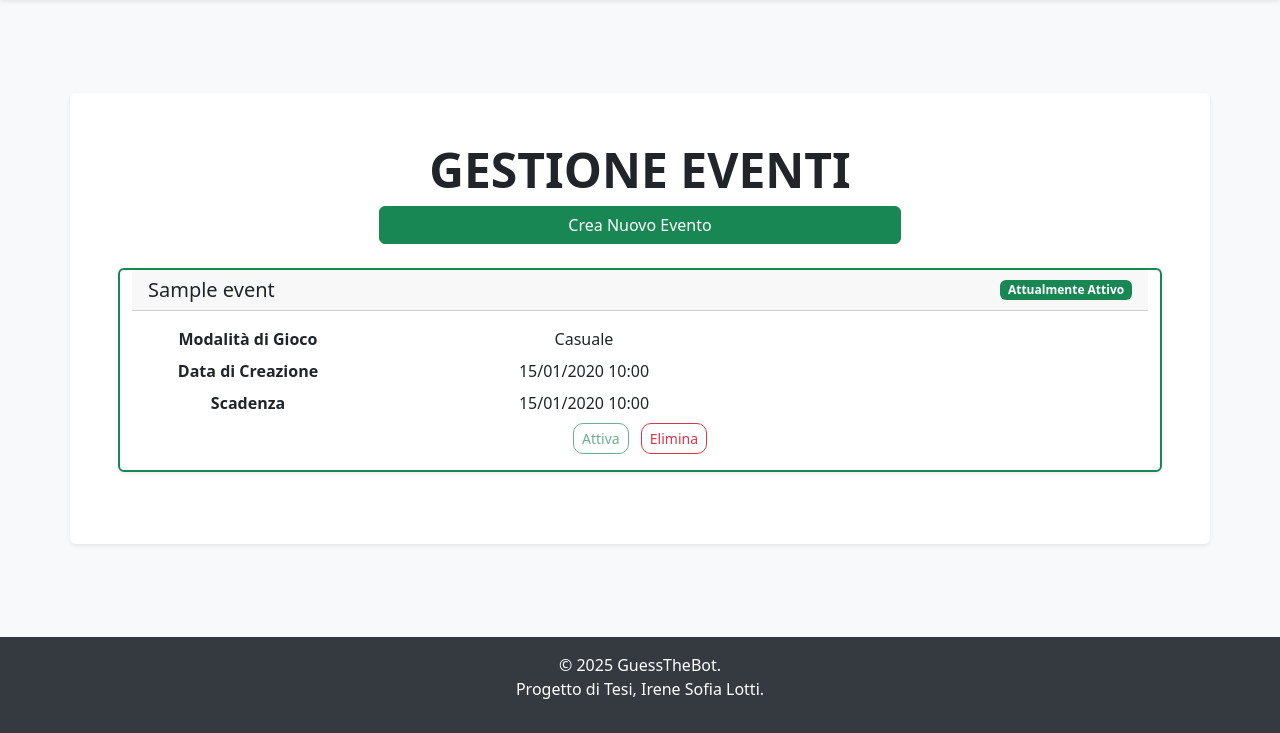
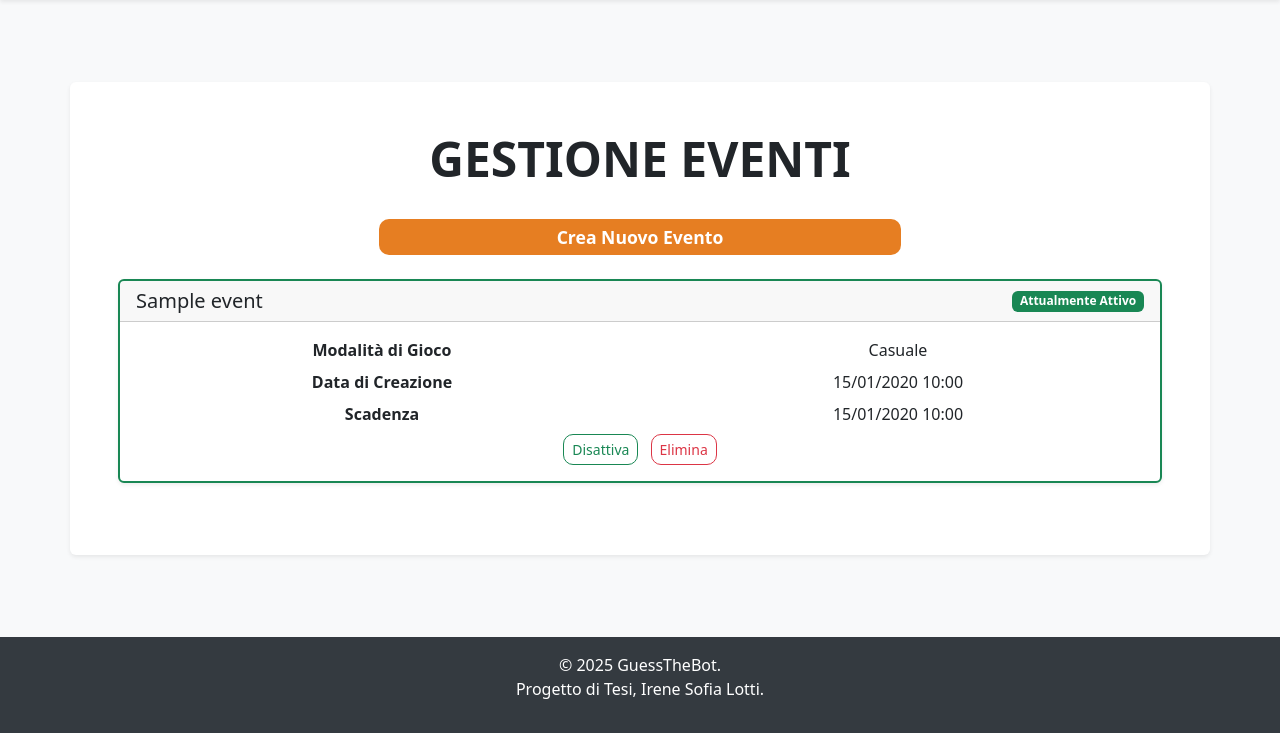
Before and after one commit to sofialottii/GuessTheBot, a PHP site: page /php/adminEvents.php in a window 1280 px wide. Shown: the part 67-800 px from the top of the page. Run offline with PHP 8.4, Linux system fonts and the light colour scheme; tables that the repository leaves empty hold one stand-in row (values such as "Sample post").

Commit message:
Updated adminEvents.php and graphic

```diff
--- a/db/database.php
+++ b/db/database.php
@@ -233,7 +233,7 @@ class DatabaseHelper{
     }
 
     public function deactivateAllEvents(){
-        $stmt = $this->db->prepare("UPDATE game_events SET IsActive = FALSE");
+        $stmt = $this->db->prepare("UPDATE game_events SET IsActive = FALSE WHERE IsActive = TRUE");
         $stmt->execute();
     }
 
--- a/php/adminEvents.php
+++ b/php/adminEvents.php
@@ -17,6 +17,12 @@ if($_SERVER["REQUEST_METHOD"] == "POST"){
         header("Location: adminEvents.php");
         exit;
     }
+
+    if(isset($_POST["deactivateEvent"])){
+        $dbh->deactivateallEvents();
+        header("Location: adminEvents.php");
+        exit;
+    }
 }
 
 $templateParams["events"] = $dbh->getAllEvents();
--- a/template/base.php
+++ b/template/base.php
@@ -88,16 +88,10 @@
 
 da sistemare:
 
--in Eventi, creare bottone per disattivare la sessione attiva
-
 -in dettaglioEvento, sistemare completamente
 -in dettaglioEvento, quando nelle statistiche si toccherà su un'immagine, dovrà portare a dettaglioInfografica a cui bisogna passare id della sessione
 
 -in adminAnswers, valutare la possibilità di filtrare per evento
 -stessa cosa per adminUsers
 
-idea per quando controllare se la scadenza dell'evento attivo è scaduta:
-- quando parte una nuova partita e quando si va a controllare le sessioni di gioco lato admin
-
-
 -->
--- a/template/contenutoAdminEvents.php
+++ b/template/contenutoAdminEvents.php
@@ -2,14 +2,14 @@
     <div class="card-body p-4 p-md-5 text-center row">
 
         <h1 class="fw-bold display-5">GESTIONE EVENTI</h1>
-        <a href="creaEvento.php" class="btn btn-success col-6 align-self-center offset-3 mb-4">Crea Nuovo Evento</a>
+        <a href="creaEvento.php" class="bottone col-6 align-self-center offset-3 my-4">Crea Nuovo Evento</a>
 
         <?php if(empty($templateParams["events"])): ?>
             <p class="alert alert-warning">Nessun evento presente. Creane uno!</p>
         <?php else: ?>
 
             <?php foreach($templateParams["events"] as $event): ?>
-                <div class="card mb-4 shadow-sm <?php if($event["IsActive"]) echo 'border-success border-2'; ?>">
+                <div class="card mb-4 shadow-sm p-0 <?php if($event["IsActive"]) echo 'border-success border-2'; ?>">
 
                     <div class="card-header d-flex justify-content-between align-items-center">
                         <h2 class="h5 mb-0"><?php echo htmlspecialchars($event["EventName"]); ?></h2>
@@ -20,40 +20,41 @@
                         <?php endif; ?>
                     </div>
 
-                    <div class="card-body">
-                        <a href="dettaglioEvento.php?GameID=<?php echo $event['GameID']; ?>" class="card-body-link">
+                    <a href="dettaglioEvento.php?GameID=<?php echo $event['GameID']; ?>" class="card-body-link">
+                        <div class="card-body">
+
                             <div class="row align-items-center">
-                                <div class="col-md-8 justify-content-between">
+                                <div class="col-12 justify-content-center">
                                     <dl class="row mb-0">
-                                        <dt class="col-sm-4">Modalità di Gioco</dt>
-                                        <dd class="col-sm-8"><?php echo ($event["Mode"] == 'fixed') ? 'Fissa' : 'Casuale'; ?></dd>
+                                        <dt class="col-sm-6">Modalità di Gioco</dt>
+                                        <dd class="col-sm-6"><?php echo ($event["Mode"] == 'fixed') ? 'Fissa' : 'Casuale'; ?></dd>
 
-                                        <dt class="col-sm-4">Data di Creazione</dt>
-                                        <dd class="col-sm-8"><?php echo date("d/m/Y H:i", strtotime($event["CreatedAt"])); ?></dd>
+                                        <dt class="col-sm-6">Data di Creazione</dt>
+                                        <dd class="col-sm-6"><?php echo date("d/m/Y H:i", strtotime($event["CreatedAt"])); ?></dd>
 
-                                        <dt class="col-sm-4">Scadenza</dt>
-                                        <dd class="col-sm-8"><?php echo $event["ExpiresAt"] ? date("d/m/Y H:i", strtotime($event["ExpiresAt"])) : 'Nessuna'; ?></dd>
+                                        <dt class="col-sm-6">Scadenza</dt>
+                                        <dd class="col-sm-6"><?php echo $event["ExpiresAt"] ? date("d/m/Y H:i", strtotime($event["ExpiresAt"])) : 'Nessuna'; ?></dd>
                                     </dl>
                                 </div>
-                                <!--<div class="col-md-3 d-none d-md-flex align-items-center justify-content-center text-secondary">
-                                    <i class="bi bi-box-arrow-in-right h1"></i>
-                                </div>-->
                             </div>
-                        </a>
-                        <form action="adminEvents.php" method="POST" class="d-inline-block me-2">
-                            <input type="hidden" name="gameID" value="<?php echo $event['GameID']; ?>">
-                            <button type="submit" name="activateEvent" class="btn btn-sm btn-outline-success" <?php if($event["IsActive"]) echo 'disabled'; ?>>
-                                Attiva
-                            </button>
-                        </form>
 
-                        <form action="adminEvents.php" method="POST" class="d-inline-block">
-                            <input type="hidden" name="gameID" value="<?php echo $event['GameID']; ?>">
-                            <button type="submit" name="deleteEvent" class="btn btn-sm btn-outline-danger" onclick="return confirm('Sei sicuro di voler eliminare questo evento? L\'azione è irreversibile e le risposte associate verranno rese anonime.');">
-                                Elimina
-                            </button>
-                        </form>
-                    </div>
+                            <form action="adminEvents.php" method="POST" class="d-inline-block">
+                                <label for="<?php echo $event['GameID']; ?>" hidden></label>
+                                <input type="hidden" id="<?php echo $event["GameID"]; ?>" name="gameID" value="<?php echo $event['GameID']; ?>">
+
+                                <label for="<?php echo "active".$event['GameID']; ?>" hidden></label>
+                                <button type="submit" <?php if($event["IsActive"]):?>name="deactivateEvent"<?php else: ?>name="activateEvent"<?php endif;?> class="btn btn-sm btn-outline-success me-2" id="<?php echo "active".$event['GameID']; ?>">
+                                    <?php if($event["IsActive"]):?>Disattiva<?php else: ?>Attiva<?php endif; ?>
+                                </button>
+
+                                <label for="<?php echo "delete".$event['GameID']; ?>" hidden></label>
+                                <button type="submit" name="deleteEvent" class="btn btn-sm btn-outline-danger" onclick="return confirm('Sei sicuro di voler eliminare questo evento? L\'azione è irreversibile e le risposte associate verranno rese anonime.');" id="<?php echo "delete".$event['GameID']; ?>">
+                                    Elimina
+                                </button>
+
+                            </form>
+                        </div>
+                    </a>
 
                 </div>
             <?php endforeach; ?>
```
